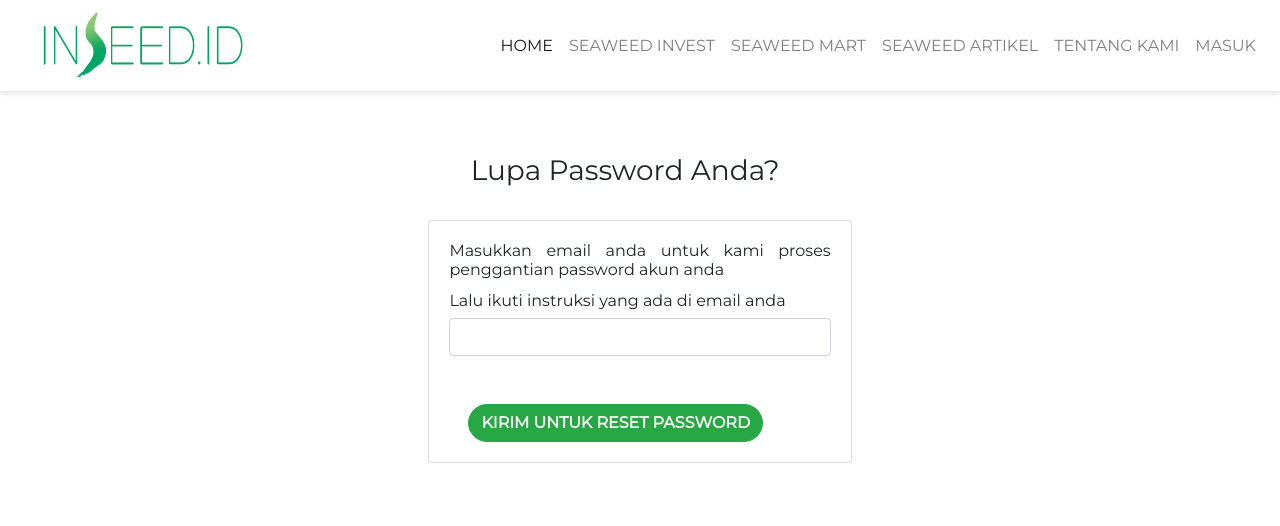
After one commit to Apri1221/Web-Development-Inseed, a CodeIgniter app: page /ci/index.php/auth/lupaPassword in a window 1280 px wide. The commit adds this page. Shown: the top 526 px of the page. Run offline with CodeIgniter, Linux system fonts and the light colour scheme; some libraries are stand-ins or nearby versions.

Commit message:
iseng iseng berhadiah

```diff
--- a/application/controllers/Auth.php
+++ b/application/controllers/Auth.php
@@ -304,5 +304,10 @@ class Auth extends CI_Controller {
 		$this->cart->destroy();
         redirect('auth/login');
     }
+    public function lupaPassword(){
+        $this->load->view('forget_password');
+    }
 }
+
+
 ?>
--- /dev/null
+++ b/application/views/forget_password.php
@@ -0,0 +1,30 @@
+<!DOCTYPE html>
+<html lang="en">
+  <head>
+
+    <?php include_once("template/header.php"); ?>
+    <title>inseed.id - Lupa Password</title>
+
+  </head>
+  <body id="page-top">
+    <!-- ISI NAVBAR DISINI YA!!!! -->
+    <?php include_once("template/navbar.php"); ?>
+
+
+
+
+<div class="container" style="padding: 5% 28%;">
+	<div class="row" style="text-align: center;  margin-left: 10%;">
+		<h3> Lupa Password Anda?</h3>
+	</div>
+	<br>
+	 <div class="card">
+  <div class="card-body" style="text-align: justify;">
+    <h6 class="card-title">Masukkan email anda untuk kami proses penggantian password akun anda</h6>
+    <h6 class="card-text">Lalu ikuti instruksi yang ada di email anda</h6>
+    <input type="text" name="emailForget" class="form-control">
+    <br><br>
+    <a href="<?=base_url()?>index.php" class="btn btn-success" style="margin-left: 5%;">Kirim untuk reset password</a>
+  </div>
+</div>
+</div>
--- a/application/views/masuk.php
+++ b/application/views/masuk.php
@@ -34,7 +34,7 @@
               </form>
             </div>
             <div style="text-align: center;">
-              <a href="#"><h6>Lupa Password?</h6></a>
+              <a href="<?=base_url()?>index.php/Auth/lupaPassword""><h6>Lupa Password?</h6></a>
               <h6 id="daftarNow" style=""><a href="<?=base_url()?>index.php/auth/daftar">Buat akun</a></h6>
             </div>
           </div>
--- a/application/views/thanks.php
+++ b/application/views/thanks.php
@@ -16,7 +16,7 @@
       <h2><b>Terima Kasih</b></h2>
     </div>
     <div class="container-fluid">
-      <div class="row kontenPembayaran">
+      <div class="row kontenPembayaran" style="margin-top: 8%;">
 	          <div class="col-xl-4 col-md-8 col-sm-12 col-xs-12">
 			  <img src="<?php echo base_url('asset/assets/image/done.png');?>" style="width: 50%; margin-left:25%"</img></div>
         <div class="col-xl-8 col-md-8 col-sm-10"  >
@@ -30,6 +30,6 @@
         </div>
       </div>
       </section>
-       <?php include_once("template/footer.php"); ?>
+
 	  </body>
 	  </html>
--- a/application/views/thanks_daftar.php
+++ b/application/views/thanks_daftar.php
@@ -25,6 +25,6 @@
         </div>
       </div>
     </section>
-    <?php include_once("template/footer.php"); ?>
+
   </body>
 </html>
--- a/application/views/thanks_purchase.php
+++ b/application/views/thanks_purchase.php
@@ -12,7 +12,7 @@
       <div class="col-xl-12 col-md-12 col-sm-12 col-xs-12 header text-center">
         <h2><b>Terima Kasih</b></h2>
       </div>
-      <div class="container-fluid" style="margin-top: 5%">
+      <div class="container-fluid" style="margin-top: 8%">
         <div class="row kontenPembayaran">
           <div class="col-xl-4 col-md-8 col-sm-12 col-xs-12" style="text-align: center;">
             <img src="<?php echo base_url('asset/assets/image/done.png');?>" style="width: 40%;margin-bottom: 10%;">
@@ -39,6 +39,6 @@
           </div>
         </div>
       </section>
-      <?php include_once("template/footer.php"); ?>
+
     </body>
   </html>
```
